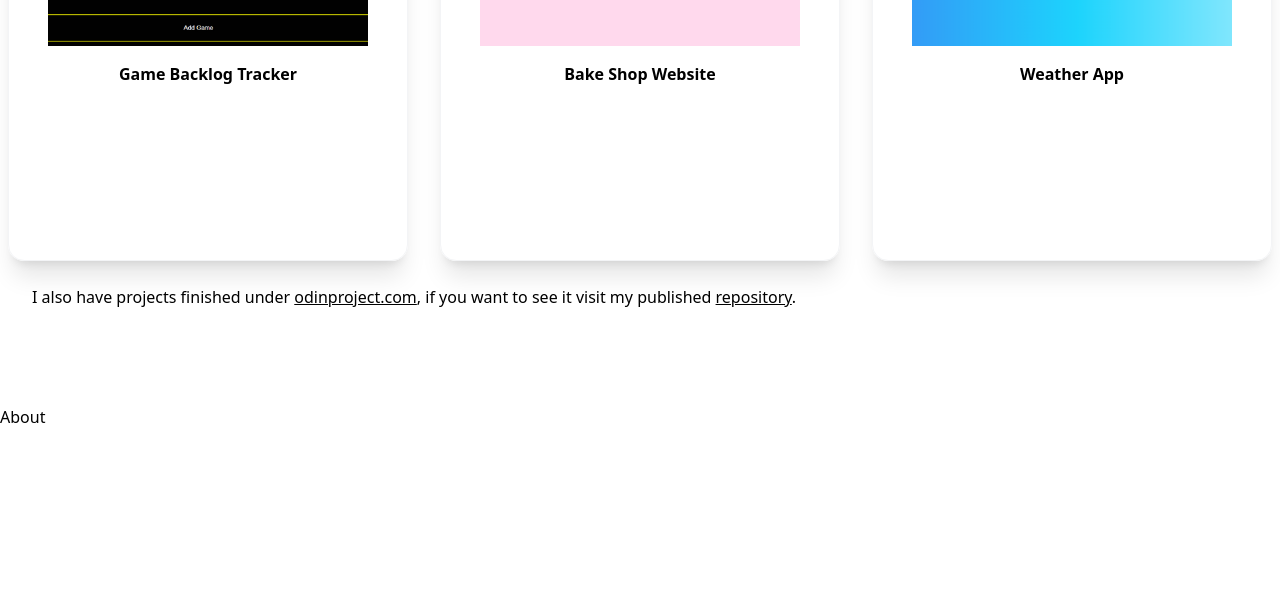
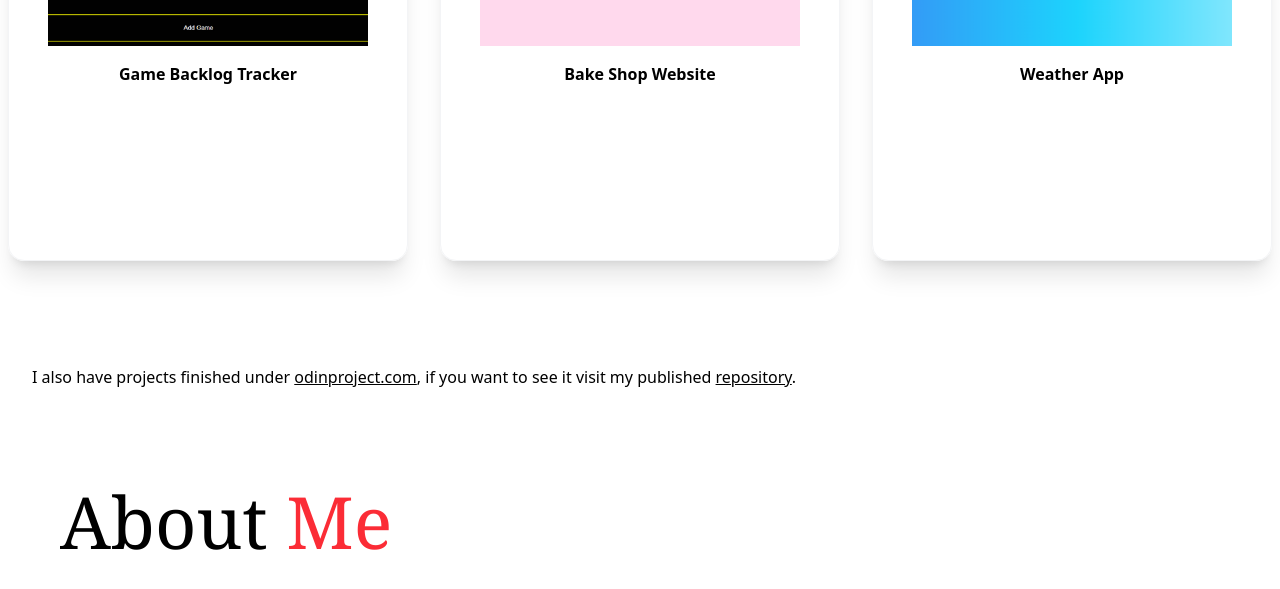
Before and after one commit to mickeyLalata/My_Portfolio, a React (Vite) app: page / in a window 1280 px wide. Shown: the part 1391-1980 px from the top of the page. Built offline with nearby package versions, Linux system fonts and the light colour scheme.

Commit message:
edited the text below  the projects

```diff
--- a/src/About.tsx
+++ b/src/About.tsx
@@ -3,9 +3,8 @@ import './Home.css';
 function About() {
     return (
         <>
-            <div className="about">
-                <h1 className="title">About</h1>
-            </div>
+            <h1 className='text-7xl font-serif mb-15 ml-15'>
+            About{" "}<span className='text-red-500'>Me</span></h1>
         </>
     )
 }
--- a/src/Projects.tsx
+++ b/src/Projects.tsx
@@ -61,7 +61,7 @@ function Projects() {
             </div>
         </div>
         <br />
-        <p className='ml-8'>
+        <p className='ml-8 mt-20'>
             I also have projects finished under{" "}
             <a href="https://www.theodinproject.com/" target='_blank' className='underline hover:text-blue-600'>odinproject.com</a>
             , if you want to see it visit my published{" "}
```
